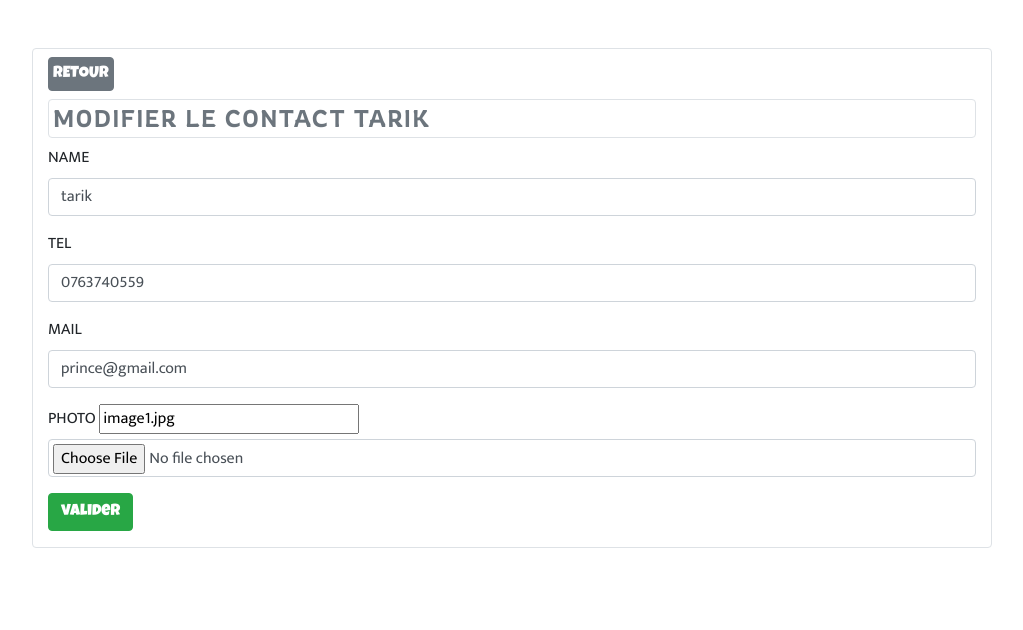
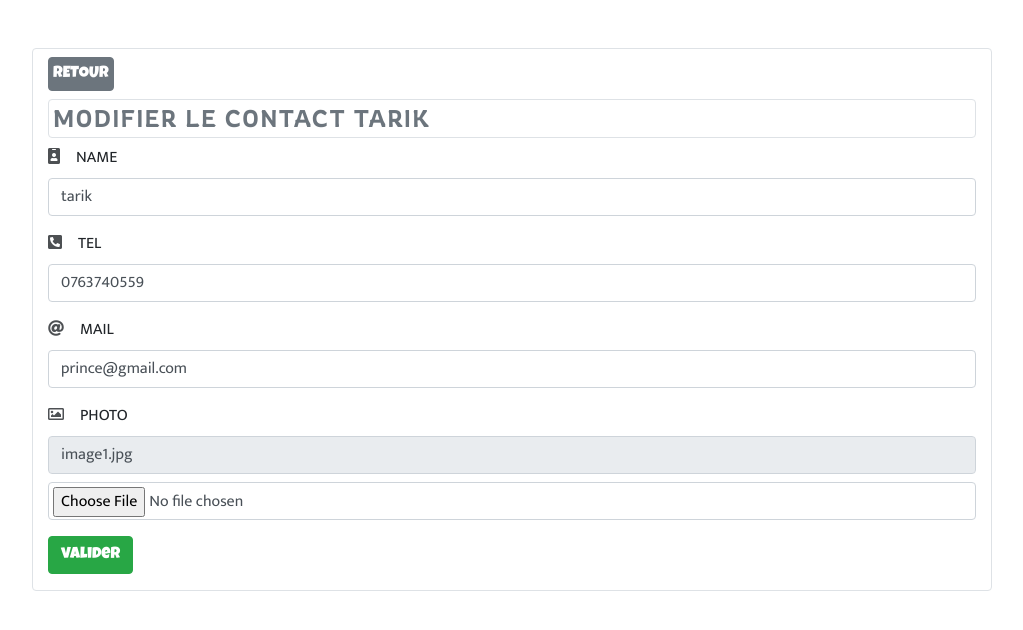
Before and after one commit to tKlancelot/crud_mvc_php, a PHP site: page /tp_open/index.php?controller=contact&action=updateForm&id=1 in a window 1280 px wide. Shown: the top 630 px of the page, without its empty margins (128-1151 px from the left). Run offline with PHP 8.4, Linux system fonts and the light colour scheme; data comes from the database, SQL or seed files in the repository; some libraries are stand-ins or nearby versions; some web fonts are replaced.

Commit message:
modifié

```diff
--- a/View/home.php
+++ b/View/home.php
@@ -23,7 +23,7 @@
     <button style="border-radius:50%;width:50px;height:50px;font-size:1.4rem;" type='submit' class="btn btn-secondary  mt-2 mb-2 text-uppercase"><i class="fas fa-info-circle"></i></button>
     </a>
         <a class='pl-2' href="#">
-    <button style="border-radius:50%;width:50px;height:50px;font-size:1.4rem;background-color:<?=$color?>;color:white;" type='submit' class="btn mt-2 mb-2 text-uppercase">
+    <button style="border-radius:50%;width:50px;height:50px;font-size:1.4rem;background-color:<?=$color?>;color:white;padding-top:0.6rem;" type='submit' class="btn mt-2 mb-2 text-uppercase">
         <?php
         echo $data;
         ?>
--- a/View/stylesheet.html
+++ b/View/stylesheet.html
@@ -20,9 +20,6 @@
         font-family:'Luckiest Guy';
     }
 
-    .btn-danger{
-        padding-top:0.7rem;
-    }
 
     label{
         text-transform: uppercase;
--- a/View/updateForm.php
+++ b/View/updateForm.php
@@ -21,23 +21,23 @@ include ('stylesheet.html');
 
     <form method="post" action="index.php?controller=contact&action=updateContact&id=<?php echo $contact->getId()?>">
         <div class="form-group">
-        <label for="name">name</label>
+        <label for="name"><i class="fas fa-id-badge"></i>&emsp;name</label>
         <input name="name" id="name" value="<?php echo $contact->getName()?>" class="form-control">
         </div>
 
         <div class="form-group">
-        <label for="tel">tel</label>
+        <label for="tel"><i class="fas fa-phone-square-alt"></i>&emsp;tel</label>
         <input name="tel" id="tel" value="<?php echo $contact->getTel()?>" class="form-control">
         </div>
 
         <div class="form-group">
-        <label for="mail">mail</label>
+        <label for="mail"><i class="fas fa-at"></i>&emsp;mail</label>
         <input type="mail" name="mail" id="mail" value="<?php echo $contact->getMail()?>" class="form-control"/>
         </div>
 
         <div class="form-group">
-        <label for="picture">photo</label>
-            <input type="text" readonly value="<?php echo $contact->getPicture()?>"/>
+        <label for="picture"><i class="far fa-image"></i>&emsp;photo</label>
+            <input class='form-control mb-2' type="text" readonly value="<?php echo $contact->getPicture()?>"/>
         <input type="file" name="picture" id="picture" class="form-control p-1"/>
         </div>
 
```
Also changed, not shown: Model/ContactManager.php (+15 -0 lines).
